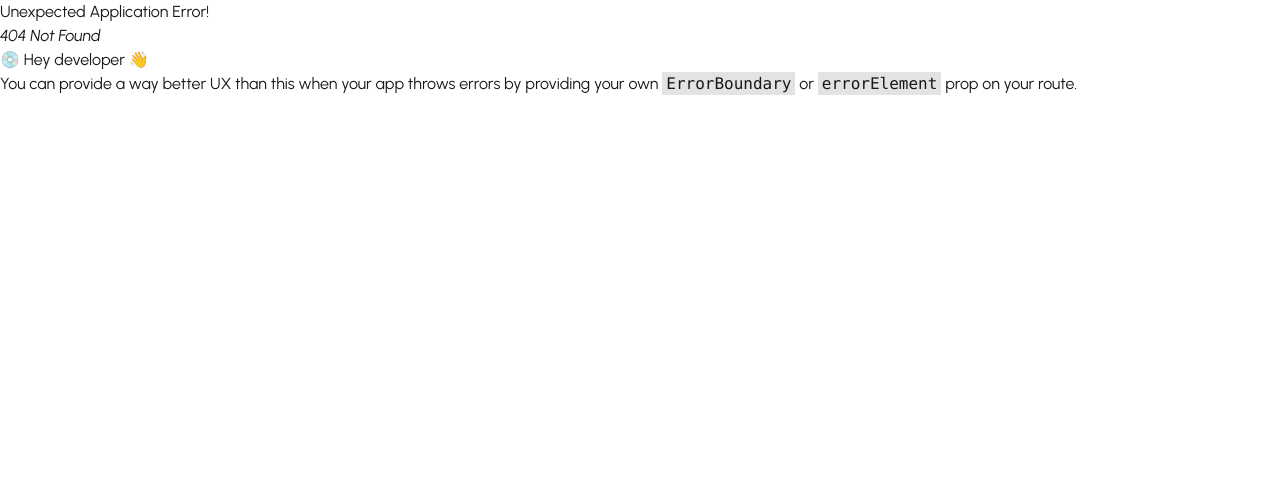
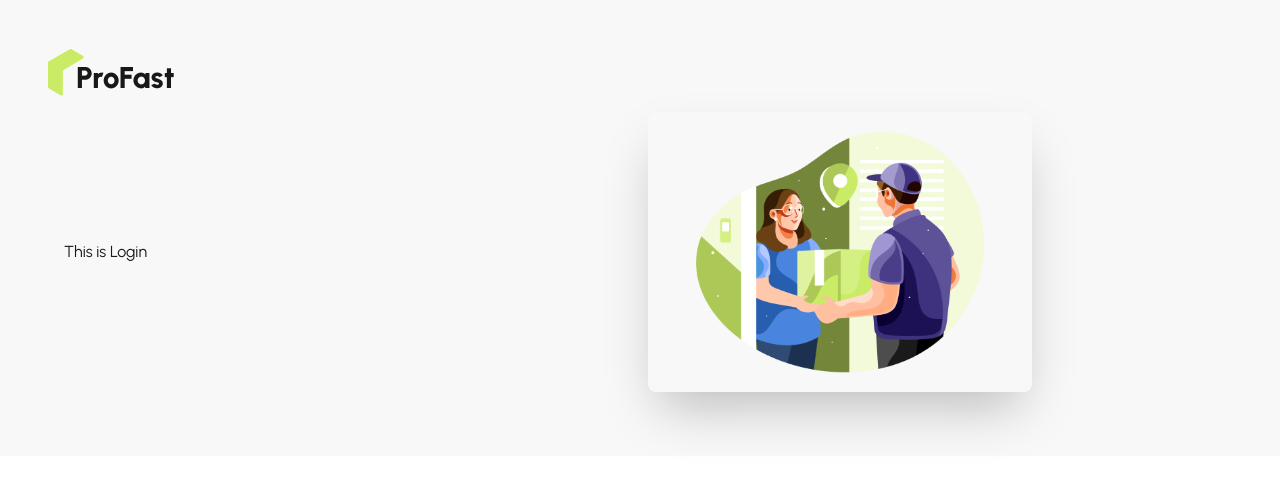
Before and after one commit to AnaySaha/zap-fast-client, a React (Vite) app: page /login in a window 1280 px wide. Before the commit this address had no page. Shown: the top 478 px of the page. Built offline with nearby package versions, Linux system fonts and the light colour scheme.

Commit message:
hook form

```diff
--- a/package.json
+++ b/package.json
@@ -15,6 +15,7 @@
     "react": "^19.1.1",
     "react-dom": "^19.1.1",
     "react-fast-marquee": "^1.6.5",
+    "react-hook-form": "^7.64.0",
     "react-icons": "^5.5.0",
     "react-responsive-carousel": "^3.2.23",
     "react-router-dom": "^7.9.1",
--- /dev/null
+++ b/src/layout/AuthLayout.jsx
@@ -0,0 +1,27 @@
+import React from 'react';
+import { Outlet } from 'react-router-dom';
+import authImg from '../assets/authImage.png'
+import ProfastLogo from '../pages/Home/Home/shared/ProfastLogo/ProfastLogo';
+
+const AuthLayout = () => {
+    return (
+      <div className="p-12 bg-base-200">
+        <div>
+            <ProfastLogo></ProfastLogo>
+        </div>
+  <div className="hero-content flex-col lg:flex-row-reverse">
+    <div className='flex-1'>
+        <img
+      src={authImg}
+      className="max-w-sm rounded-lg shadow-2xl"
+    />
+    </div>
+    <div className='flex-1'>
+      <Outlet></Outlet>
+    </div>
+  </div>
+</div>
+    );
+};
+
+export default AuthLayout;
--- /dev/null
+++ b/src/pages/Authentication/Login/Login.jsx
@@ -0,0 +1,11 @@
+import React from 'react';
+
+const Login = () => {
+    return (
+        <div>
+            <h2>This is Login</h2>
+        </div>
+    );
+};
+
+export default Login;
--- a/src/router/router.jsx
+++ b/src/router/router.jsx
@@ -1,6 +1,8 @@
 import { createBrowserRouter } from "react-router";
 import RootLayout from "../layout/RootLayout";
 import Home from "../pages/Home/Home/Home";
+import AuthLayout from "../layout/AuthLayout";
+import Login from "../pages/Authentication/Login/Login";
 
 
 
@@ -15,4 +17,15 @@
         }
     ]
   },
+
+  {
+   path: '/',
+   Component: AuthLayout,
+   children: [
+    {
+      path: 'login',
+      Component: Login
+    }
+   ]
+  }
 ]);
```
Also changed, not shown: 2 other files (tests, documents, lock files or other folders).
